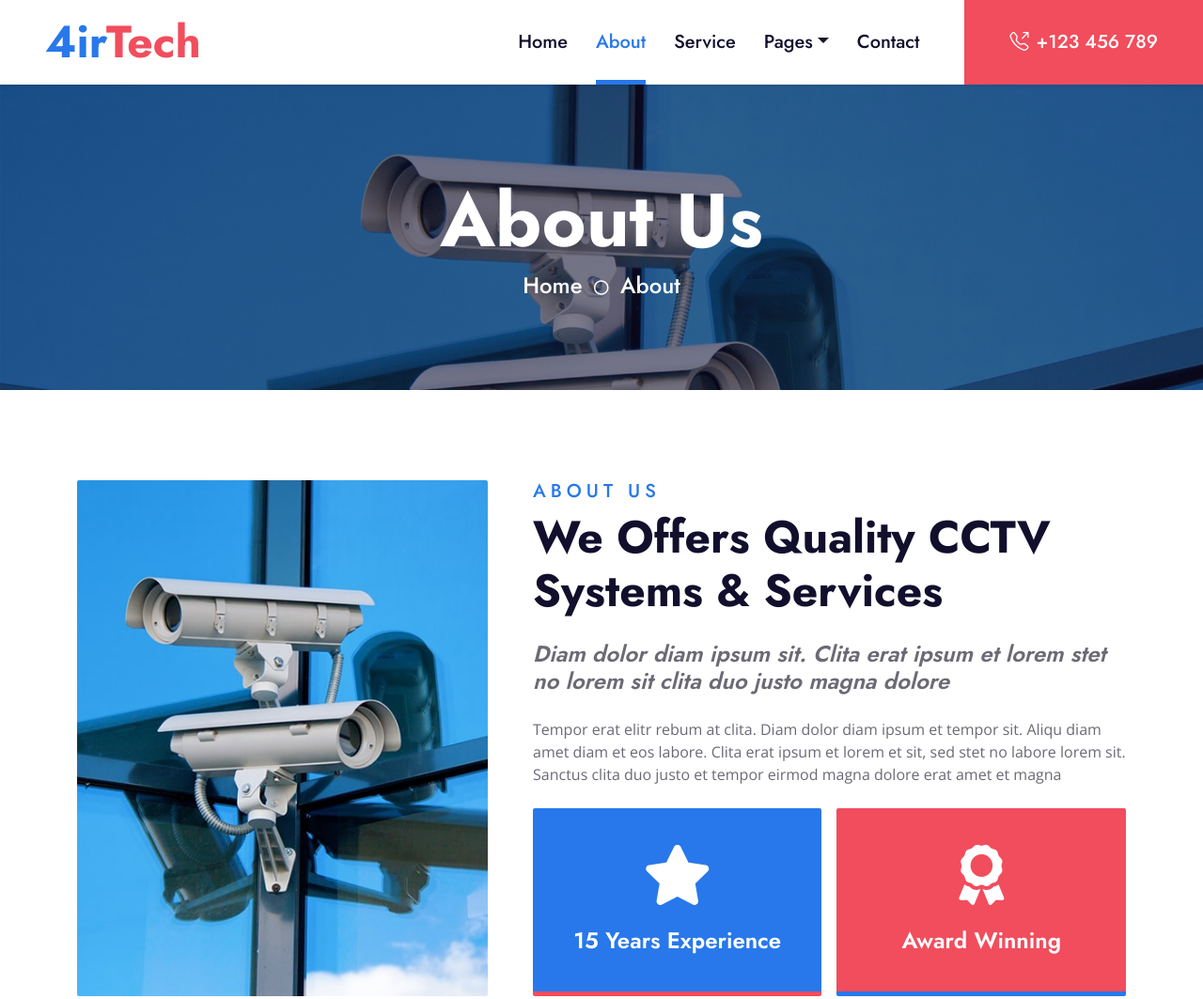
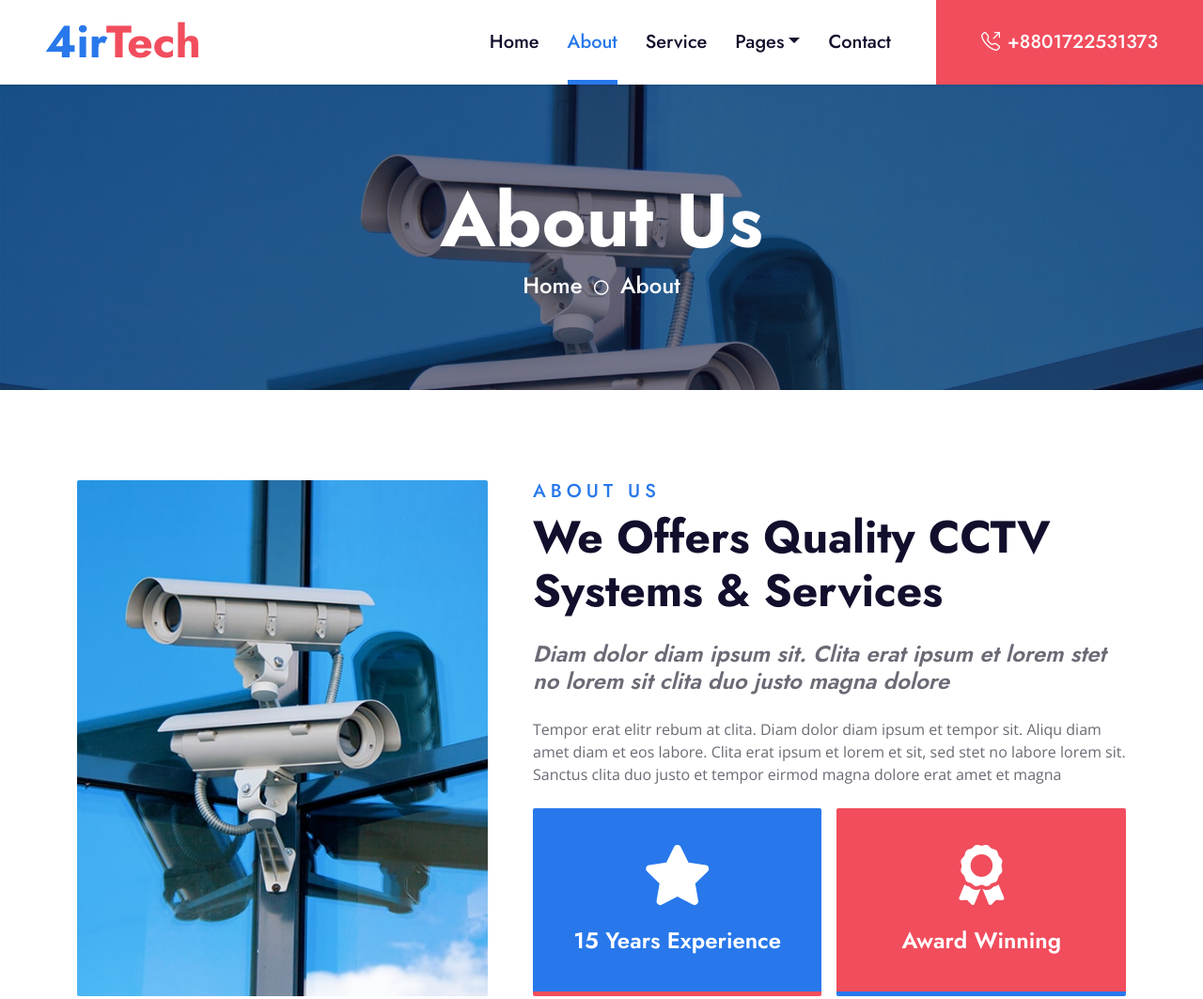
Before and after one commit to rhnayeem/4irtech, a plain HTML site: page about.html in a window 1280 px wide. Shown: the top 1063 px of the page at 94% size. Drawn offline with nearby package versions, Linux system fonts and the light colour scheme.

Commit message:
num change 2

```diff
--- a/about.html
+++ b/about.html
@@ -56,7 +56,7 @@
                     </div>
                 </div>
                 <a href="contact.html" class="nav-item nav-link">Contact</a>
-                <a href="tel:+8801722531373" class="nav-item nav-link nav-contact bg-secondary text-white px-5 ms-lg-5"><i class="bi bi-telephone-outbound me-2"></i>+123 456 789</a>
+                <a href="tel:+8801722531373" class="nav-item nav-link nav-contact bg-secondary text-white px-5 ms-lg-5"><i class="bi bi-telephone-outbound me-2"></i>+8801722531373</a>
             </div>
         </div>
     </nav>
```
Also changed, not shown: blog.html (+1 -1 lines), contact.html (+1 -1 lines), detail.html (+1 -1 lines), index.html (+1 -1 lines), price.html (+1 -1 lines), service.html (+1 -1 lines), team.html (+1 -1 lines), testimonial.html (+1 -1 lines).
